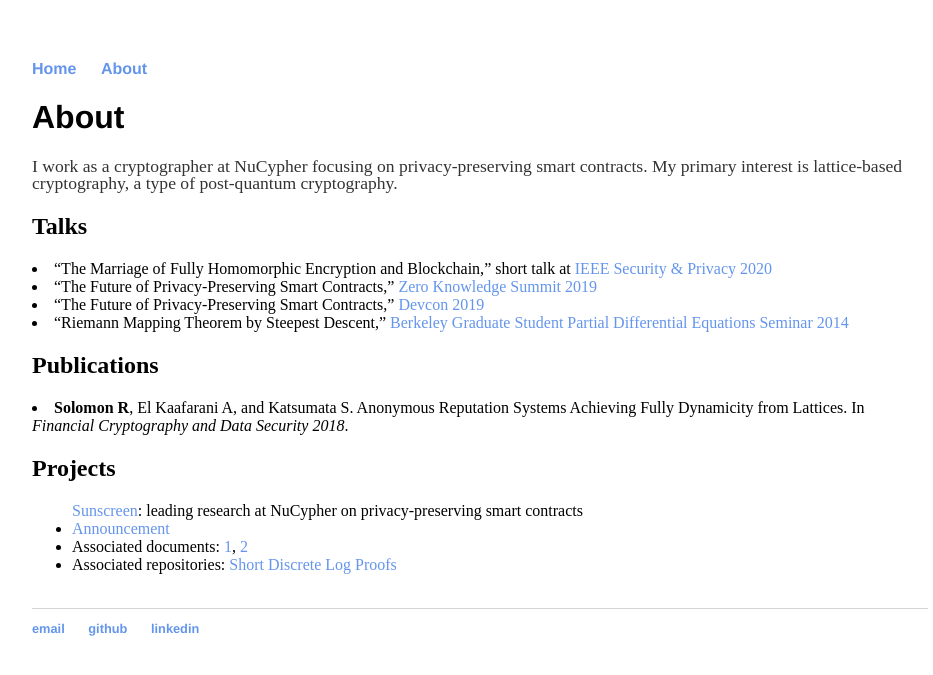
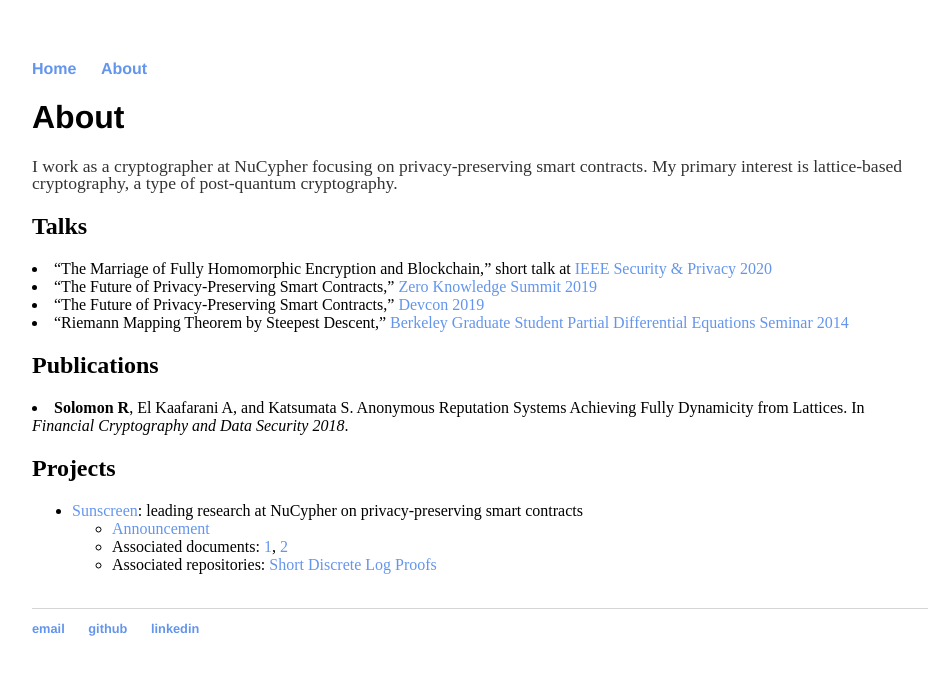
Before and after one commit to ravital/ravital.github.io, a Jekyll site: the page built from about/index.html, in a window 1280 px wide. Shown: the top 675 px of the page, without its empty margins (160-1093 px from the left). Built offline with Jekyll 4.4.1, drawn with Linux system fonts in a browser that asks for light colours.

Commit message:
Update index.html

```diff
--- a/about/index.html
+++ b/about/index.html
@@ -17,10 +17,13 @@ title: About Ravital Solomon
 			<li><strong>Solomon R</strong>, El Kaafarani A, and Katsumata S. Anonymous Reputation Systems Achieving Fully Dynamicity from Lattices. In <i>Financial Cryptography and Data Security 2018</i>.</li>
 
 			<h2>Projects</h2>
-			<ul> <a href="https://github.com/nucypher/Sunscreen_public">Sunscreen</a>: leading research at NuCypher on privacy-preserving smart contracts
+			<ul>
+			 <li><a href="https://github.com/nucypher/Sunscreen_public">Sunscreen</a>: leading research at NuCypher on privacy-preserving smart contracts</li>
+				<ul>
 				<li><a href="https://blog.nucypher.com/sunscreen/">Announcement</a></li>
 				<li>Associated documents: <a href="https://github.com/nucypher/Sunscreen_public/blob/master/zk%20thoughts.pdf/">1</a>, <a href="https://github.com/nucypher/Sunscreen_public/blob/master/Future_of_PPSCs.pdf">2</a></li>
 				<li>Associated repositories: <a href="https://github.com/nucypher/LogProof.jl">Short Discrete Log Proofs</a></li>
+				</ul>
 			</ul>
 			<br>
 		</div>
```
